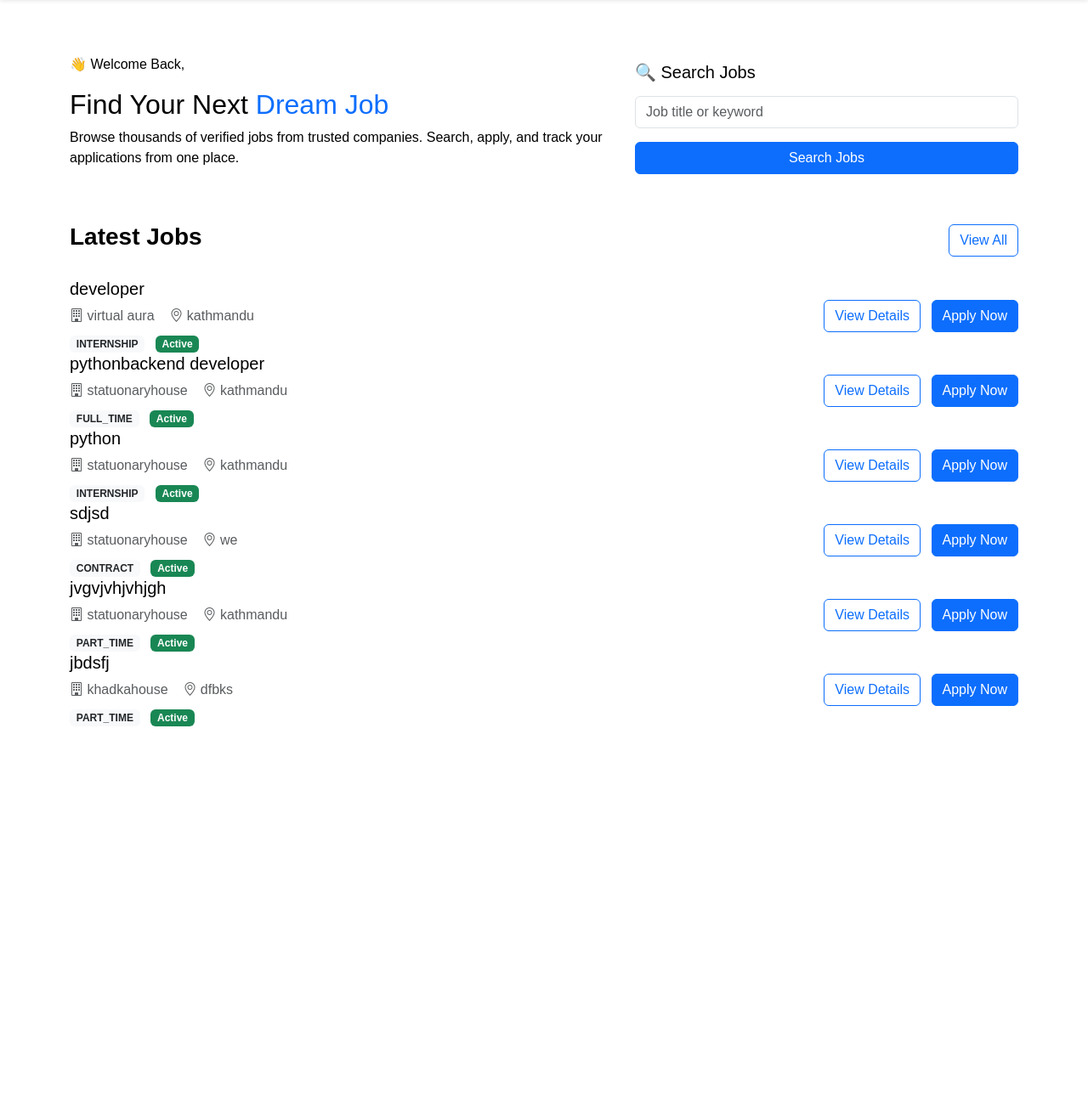
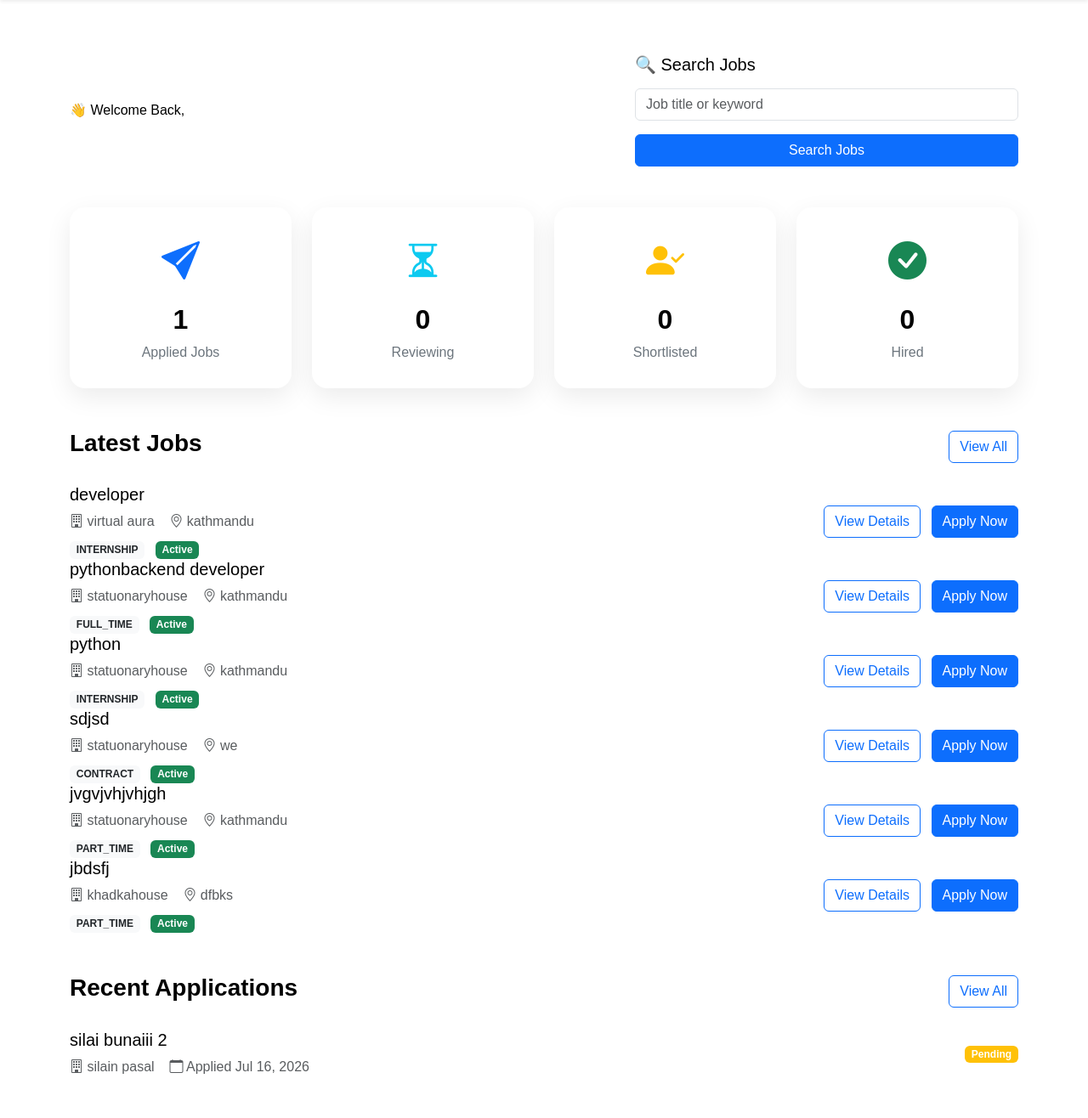
Before and after one commit to khadkashashi/Job-Portal, a Django app: page /applications/dashboard/ in a window 1280 px wide. Shown: the part 56-1372 px from the top of the page at 85% size. Before the commit the page ends 911 px from the top, so only its background shows below. Run offline with Django 5.2, Linux system fonts and the light colour scheme; a user stored in the database is signed in; data comes from the database, SQL or seed files in the repository; both versions use the stored data as it was after the commit; some libraries are stand-ins or nearby versions.

Commit message:
fix:applicant and recruiter dashboard

```diff
--- a/static/css/style.css
+++ b/static/css/style.css
@@ -64,6 +64,19 @@
     font-size:45px;
 }
 
+.stat-icon-wrap{
+    width:64px;
+    height:64px;
+    border-radius:50%;
+    display:flex;
+    align-items:center;
+    justify-content:center;
+    margin:0 auto 15px;
+}
+
+.stat-icon-wrap .stat-icon{
+    font-size:26px;
+}
 .table{
     margin-bottom:0;
 }
@@ -275,35 +288,22 @@
 }
 
 .workspace-btn:hover{
-
     letter-spacing:.5px;
-
 }
 
 .analytics-card{
-
     display:flex;
-
     flex-direction:column;
-
     justify-content:space-between;
 
 }
 
 .coming-soon{
-
     margin-top:30px;
-
     background:#EEF2FF;
-
     border-radius:15px;
-
     text-align:center;
-
     padding:20px;
-
     font-weight:600;
-
     color:#4F46E5;
-
 }
--- a/templates/accounts/login.html
+++ b/templates/accounts/login.html
@@ -43,6 +43,8 @@
 <form method="POST">
 
 {% csrf_token %}
+
+<input type="hidden" name="next" value="{{ next }}">
 
 <div class="mb-3">
 
--- a/templates/applications/applicant_dashboard.html
+++ b/templates/applications/applicant_dashboard.html
@@ -18,17 +18,6 @@
                 👋 Welcome Back, {{ request.user.first_name }}
             </span>
 
-            <h2 class="hero-title mt-3">
-                Find Your Next
-                <span class="text-primary">
-                    Dream Job
-                </span>
-            </h2>
-
-            <p class="hero-text">
-                Browse thousands of verified jobs from trusted companies.
-                Search, apply, and track your applications from one place.
-            </p>
 
         </div>
 
@@ -69,6 +58,70 @@
     </div>
 
 </section>
+
+    <section class="mb-5">
+
+        <div class="row g-4">
+
+            <div class="col-lg-3 col-md-6">
+
+                <div class="dashboard-card">
+
+                    <i class="bi bi-send-fill stat-icon text-primary"></i>
+
+                    <h2>{{ applied_jobs }}</h2>
+
+                    <p>Applied Jobs</p>
+
+                </div>
+
+            </div>
+
+            <div class="col-lg-3 col-md-6">
+
+                <div class="dashboard-card">
+
+                    <i class="bi bi-hourglass-split stat-icon text-info"></i>
+
+                    <h2>{{ reviewing_jobs }}</h2>
+
+                    <p>Reviewing</p>
+
+                </div>
+
+            </div>
+
+            <div class="col-lg-3 col-md-6">
+
+                <div class="dashboard-card">
+
+                    <i class="bi bi-person-check-fill stat-icon text-warning"></i>
+
+                    <h2>{{ interview_jobs }}</h2>
+
+                    <p>Shortlisted</p>
+
+                </div>
+
+            </div>
+
+            <div class="col-lg-3 col-md-6">
+
+                <div class="dashboard-card">
+
+                    <i class="bi bi-check-circle-fill stat-icon text-success"></i>
+
+                    <h2>{{ accepted_jobs }}</h2>
+
+                    <p>Hired</p>
+
+                </div>
+
+            </div>
+
+        </div>
+
+    </section>
 
     <section>
 
@@ -176,6 +229,97 @@
 
         </div>
 
+       {% endfor %}
+
+    </section>
+
+    <section class="mt-5">
+
+        <div class="d-flex justify-content-between align-items-center mb-4">
+
+            <h3 class="fw-bold">
+
+                Recent Applications
+
+            </h3>
+
+            <a href="{% url 'my-applications' %}" class="btn btn-outline-primary">
+
+                View All
+
+            </a>
+
+        </div>
+
+        {% for application in recent_applications %}
+
+        <div class="job-card">
+
+            <div class="row align-items-center">
+
+                <div class="col-lg-8">
+
+                    <h5 class="mb-2">
+
+                        {{ application.job.title }}
+
+                    </h5>
+
+                    <p class="text-muted mb-0">
+
+                        <i class="bi bi-building"></i>
+
+                        {{ application.job.company.company_name }}
+
+                        &nbsp;&nbsp;
+
+                        <i class="bi bi-calendar"></i>
+
+                        Applied {{ application.applied_at|date:"M d, Y" }}
+
+                    </p>
+
+                </div>
+
+                <div class="col-lg-4 text-lg-end mt-3 mt-lg-0">
+
+                    {% if application.status == "Pending" %}
+                        <span class="badge bg-warning">{{ application.status }}</span>
+                    {% elif application.status == "Reviewing" %}
+                        <span class="badge bg-info">{{ application.status }}</span>
+                    {% elif application.status == "Shortlisted" %}
+                        <span class="badge bg-success">{{ application.status }}</span>
+                    {% elif application.status == "Hired" %}
+                        <span class="badge bg-primary">{{ application.status }}</span>
+                    {% elif application.status == "Rejected" %}
+                        <span class="badge bg-danger">{{ application.status }}</span>
+                    {% endif %}
+
+                </div>
+            </div>
+
+        </div>
+
+        {% empty %}
+
+        <div class="text-center py-5">
+
+            <i class="bi bi-inbox display-3 text-secondary"></i>
+
+            <h4 class="mt-3">
+
+                No Applications Yet
+
+            </h4>
+
+            <p class="text-muted">
+
+                Jobs you apply for will show up here.
+
+            </p>
+
+        </div>
+
         {% endfor %}
 
     </section>
--- a/templates/includes/navbar.html
+++ b/templates/includes/navbar.html
@@ -75,6 +75,8 @@
 
 <li class="nav-item">
 
+{% if request.user.role == "RECRUITER" %}
+
 <a class="nav-link"
 href="{% url 'dashboard' %}">
 
@@ -82,23 +84,27 @@
 
 </a>
 
+{% elif request.user.role == "APPLICANT" %}
+
+<a class="nav-link"
+href="{% url 'applicant-dashboard' %}">
+
+Dashboard
+
+</a>
+
+{% elif request.user.is_superuser or request.user.role == "ADMIN" %}
+
+<a class="nav-link"href="/admin/">Dashboard</a>
+{% endif %}
 </li>
 
 <li class="nav-item">
-
-<a class="nav-link"
-href="{% url 'logout' %}">
-
-Logout
-
-</a>
-
+<a class="nav-link"href="{% url 'logout' %}">Logout</a>
 </li>
-
 {% else %}
 
 <li class="nav-item">
-
 <a class="btn btn-outline-primary me-2"
 href="{% url 'login' %}">
 
```
Also changed, not shown: accounts/views.py (+15 -5 lines), static/css/dashboard.css (+30 -2 lines), db.sqlite3.
